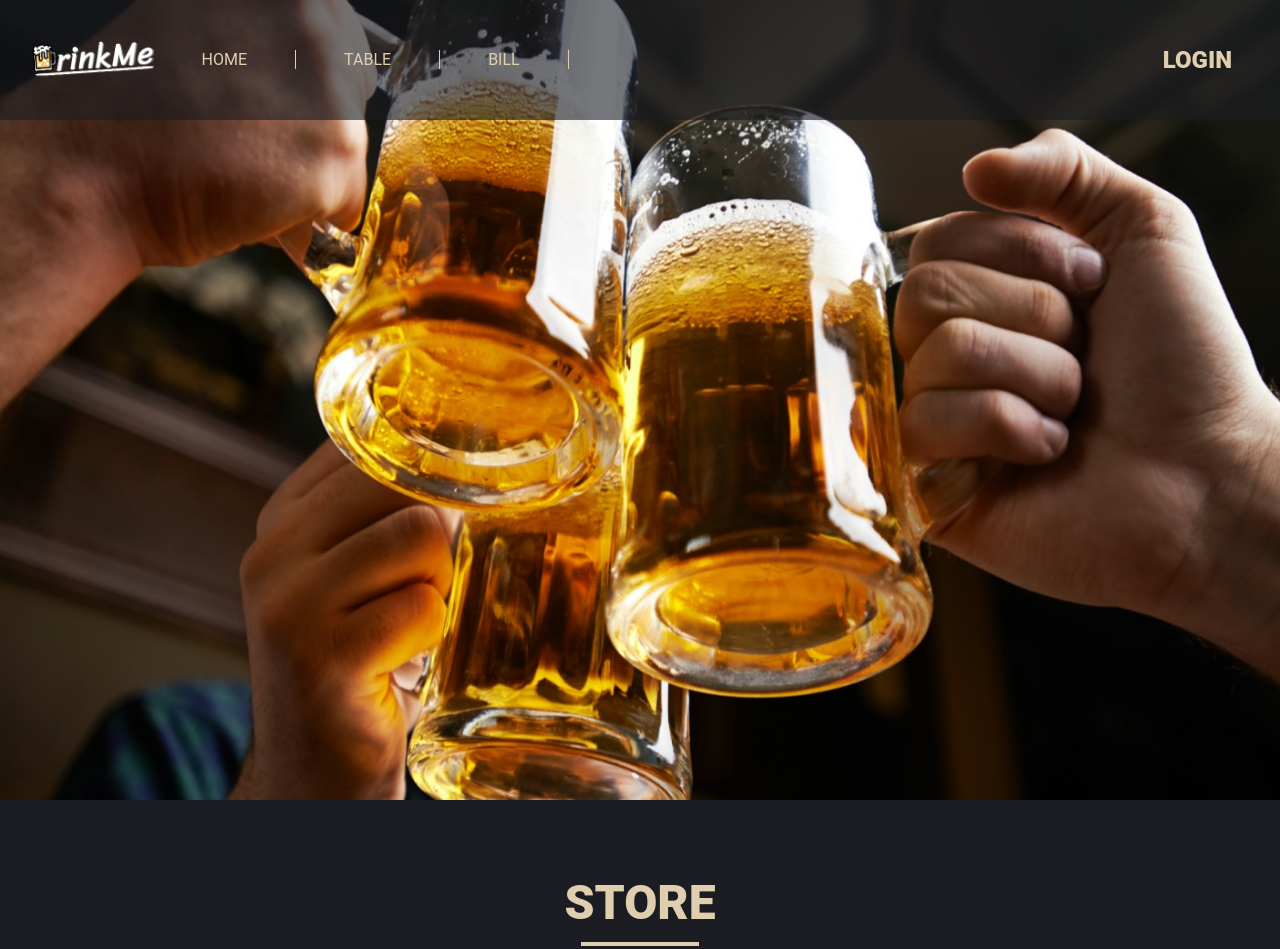
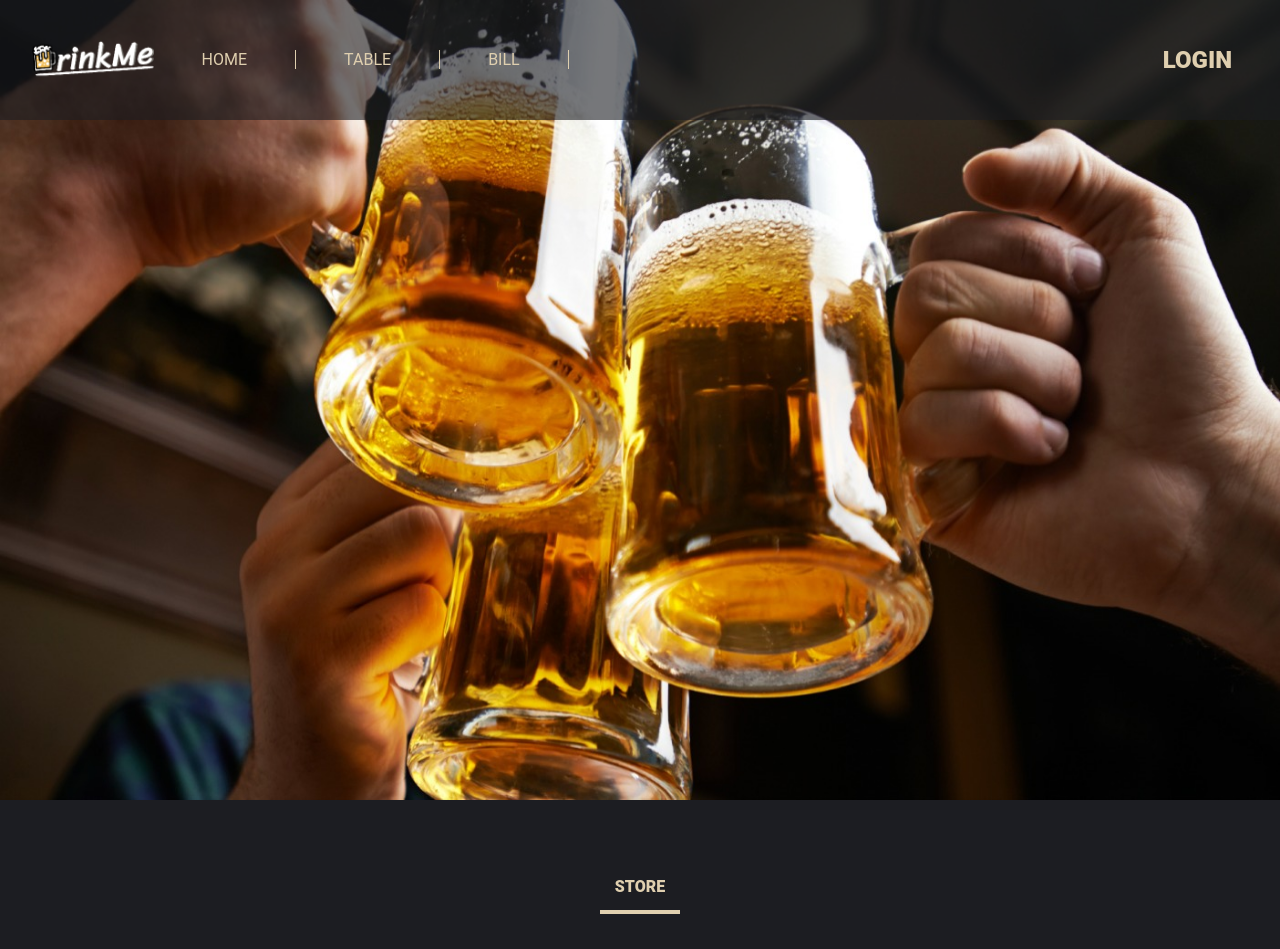
Before and after one commit to sahatsawat1/Drink-Me-react, a React (Create React App) app: page / in a window 1280 px wide. Shown: the top 949 px of the page. Built offline with nearby package versions, Linux system fonts and the light colour scheme.

Commit message:
Edit & props Hand in Home page

```diff
--- a/src/pages/Home.js
+++ b/src/pages/Home.js
@@ -2,6 +2,7 @@ import React from 'react'
 import backgroundImage from '../assets/background.jpg'
 import StoreCard from '../components/StoreCard/index'
 import PromoCard from '../components/PromotionCard/index'
+import Hand from '../components/Hand/index'
 import styled from 'styled-components'
 
 const BackgroundBlock = styled.div`
@@ -16,19 +17,6 @@ const BackgroundBlock = styled.div`
 
 const Wrapper = styled.div`
   padding: 5% 4%;
-`
-
-const Hand = styled.div`
-  margin: 0 45%;
-  display: flex;
-  border-bottom: 4px solid #DFCFAF;
-  justify-content: center;
-  align-items: center;
-  padding: 15px;
-  p{
-    font-weight: 900;
-    font-size: 3rem;
-  }
 `
 
 const Content = styled.div`
@@ -50,7 +38,7 @@ function Home () {
       </BackgroundBlock>
       <Wrapper>
         <Hand>
-          <p>STORE</p>
+          STORE
         </Hand>
         <Content>
           <StoreCard />
@@ -63,7 +51,7 @@ function Home () {
       </Wrapper>
       <Wrapper>
         <Hand>
-          <p>PROMOTION</p>
+          PROMOTION
         </Hand>
         <PromoContent>
           <PromoCard />
```
